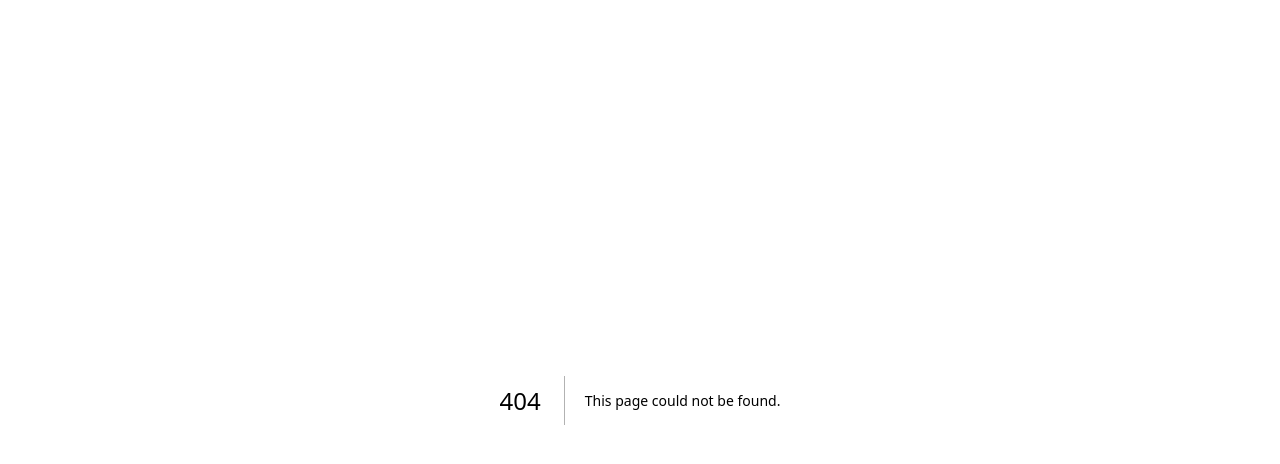
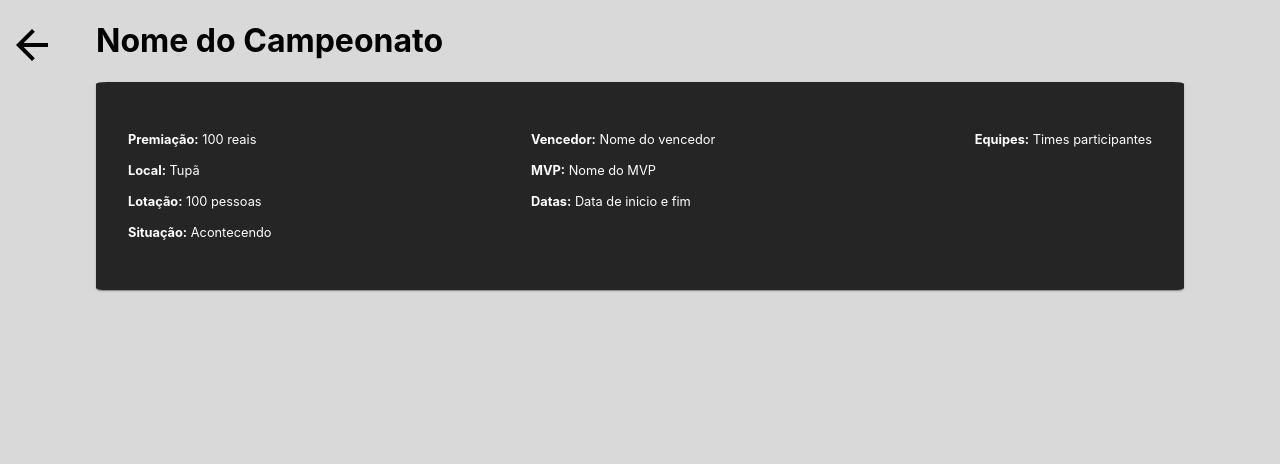
Before and after one commit to CaioSouzalimaa/champ-stats, a Next.js app: page /campeonato/1 in a window 1280 px wide. Before the commit this address had no page. Shown: the top 464 px of the page. Built offline with nearby package versions, Linux system fonts and the light colour scheme.

Commit message:
feat: added [id].tsx

```diff
--- /dev/null
+++ b/pages/campeonato/[id].tsx
@@ -0,0 +1,39 @@
+import Head from "next/head";
+import React from "react";
+import {BigCardInfo} from "../../components/bigCardInfo";
+import {CardInfo} from "../../components/card_info";
+import ArrowBackIcon from '@mui/icons-material/ArrowBack';
+import Link from "next/link";
+
+export default function Home3() {
+
+  return (
+    <>
+      <Head>
+        <title>Champstats</title>
+      </Head>
+
+      <div style={{height:'100vh', width:'100%', display:'flex', flexDirection:'row'}}>
+        <div style={{backgroundColor:'#D9D9D9', height:'100vh', width:'100%', display:'flex',flexWrap:'wrap', overflow:'auto', justifyContent:'space-between',flexDirection:'row', gap:'1rem', padding:'0 6rem'}}>
+          <div style={{ width:'100%'}}>
+            <div>
+              <Link href={'/'}> <ArrowBackIcon sx={{color:'black', fontSize:'3rem', position:'absolute', left:'0.5rem'}}/> </Link>
+              <h1>Nome do Campeonato</h1>
+            </div>
+            <BigCardInfo
+              reward={'100 reais'}
+              place={'Tupã'}
+              capacity={'100 pessoas'}
+              status={'Acontecendo'}
+              winner={'Nome do vencedor'}
+              mvp={'Nome do MVP'}
+              dates={'Data de inicio e fim'}
+              teams={'Times participantes'}
+            />
+          </div>
+        </div>
+
+      </div>
+    </>
+  );
+}
--- a/pages/campeonato.tsx
+++ b/pages/campeonato/index.tsx
@@ -1,7 +1,7 @@
 import Head from "next/head";
 import React from "react";
-import {BigCardInfo} from "../components/bigCardInfo";
-import {CardInfo} from "../components/card_info";
+import {BigCardInfo} from "../../components/bigCardInfo";
+import {CardInfo} from "../../components/card_info";
 import ArrowBackIcon from '@mui/icons-material/ArrowBack';
 import Link from "next/link";
 
```
